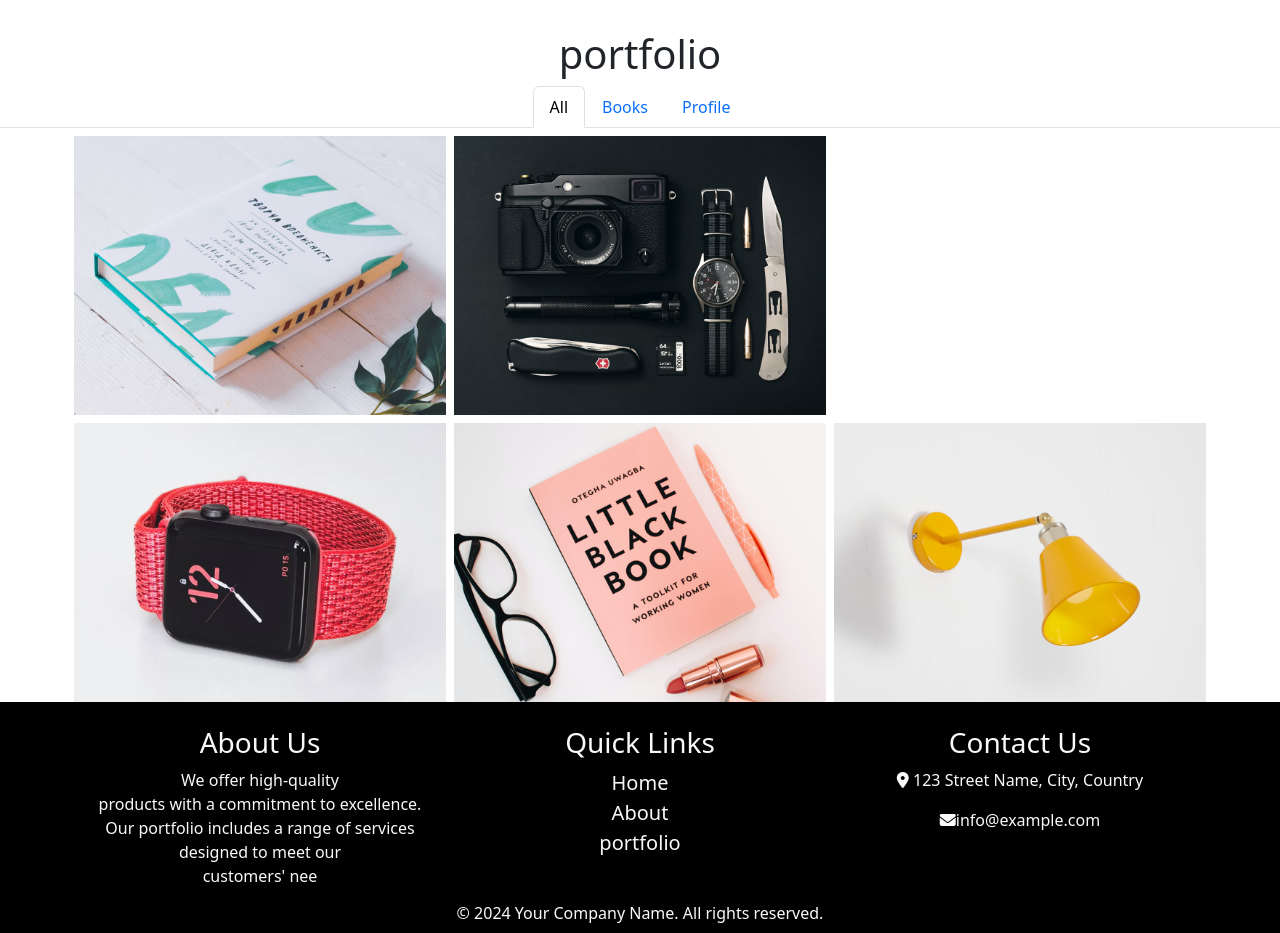
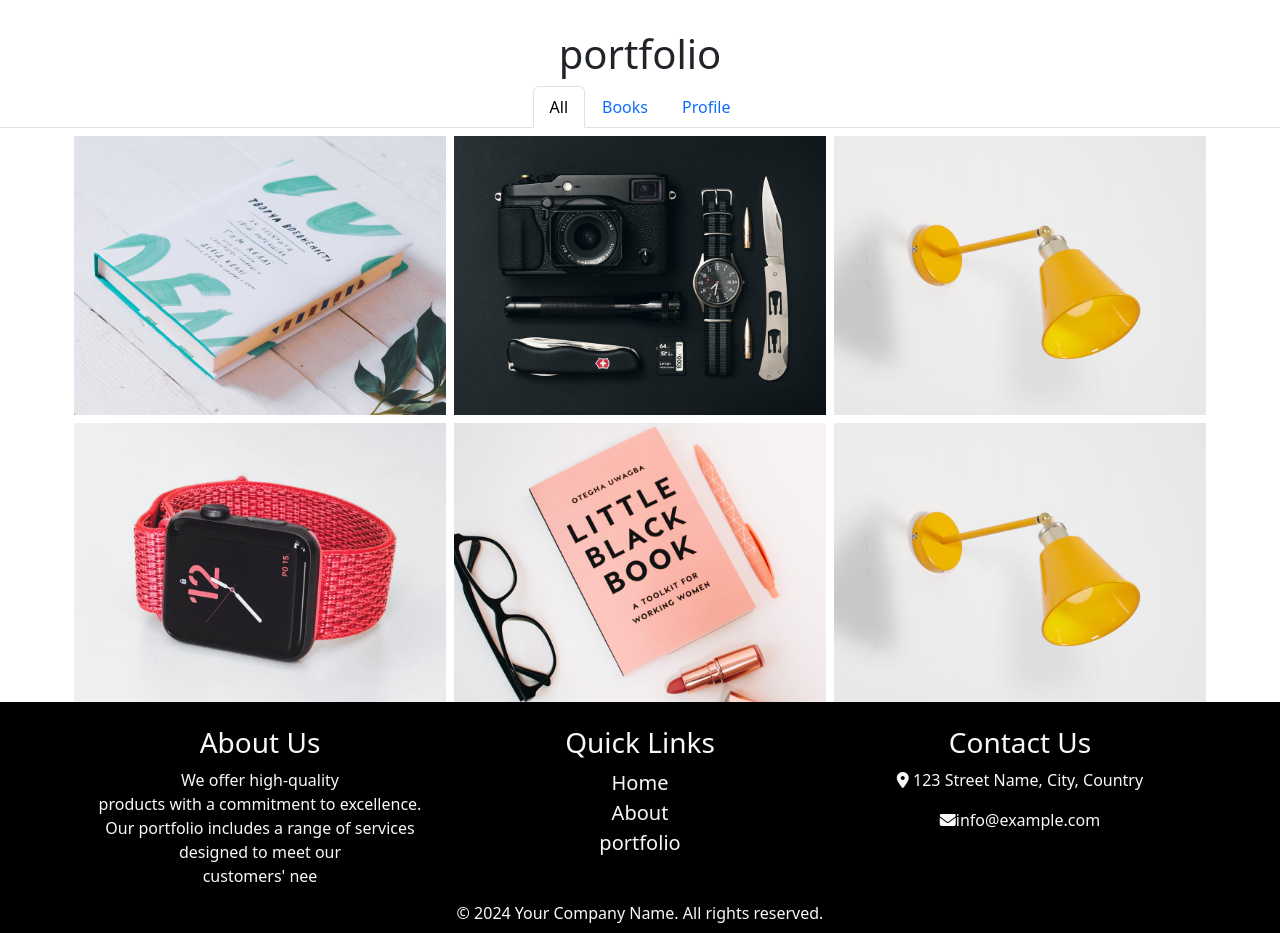
Before and after one commit to yassin6789/bootstrap-exam, a plain HTML site: page index.html in a window 1280 px wide. Shown: the part 980-1913 px from the top of the page. Drawn offline with Linux system fonts and the light colour scheme.

Commit message:
Update index.html

```diff
--- a/index.html
+++ b/index.html
@@ -100,7 +100,7 @@
                                         <img src="imges/product-2.jpg" class="w-100" alt="">
                                      </div>
                                      <div class="col-lg-4 col-md-6 g-2">
-                                        <img src="imges/product-3.jpg-3.jpg" class="w-100" alt="" >
+                                        <img src="imges/product-3.jpg" class="w-100" alt="" >
                                      </div>
                                      <div class="col-lg-4 col-md-6 g-2">
                                         <img src="imges/product-1.jpg" class="w-100" alt="" >
```
